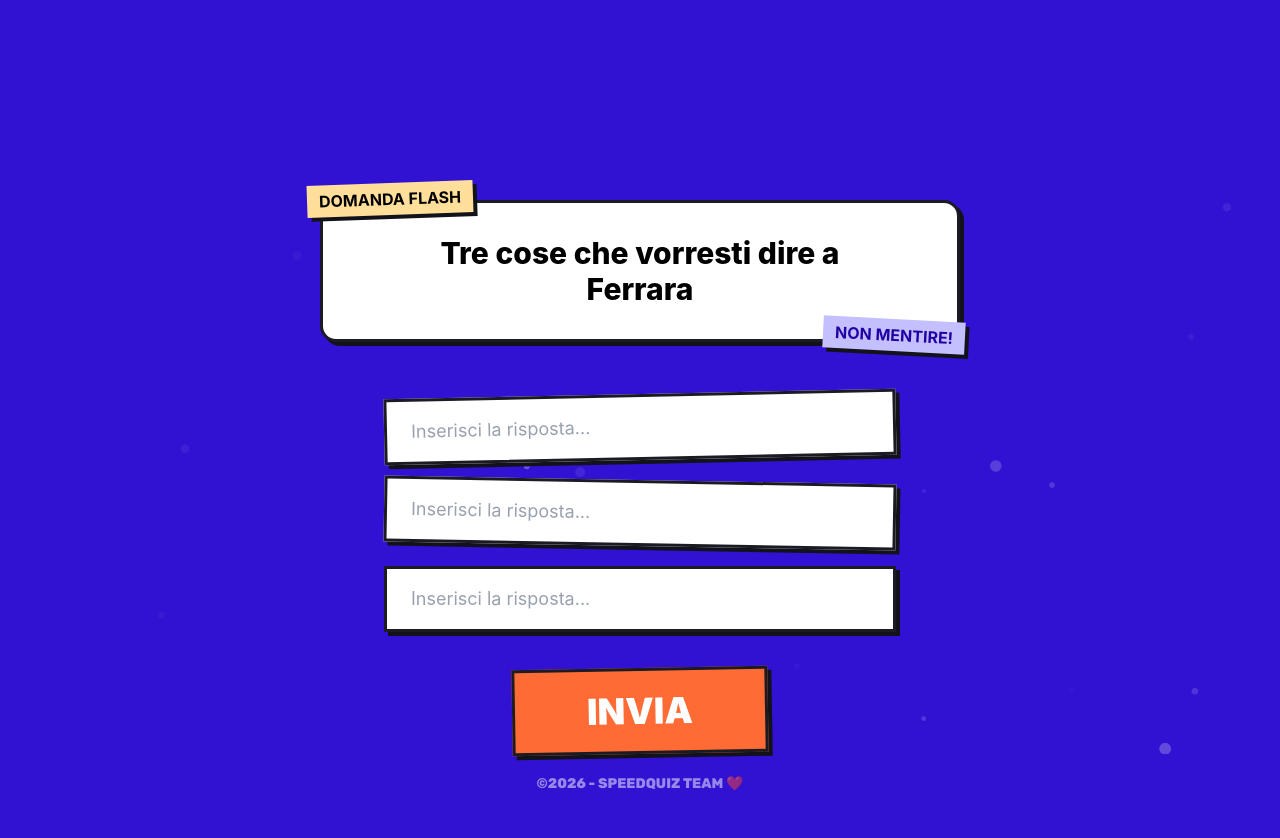
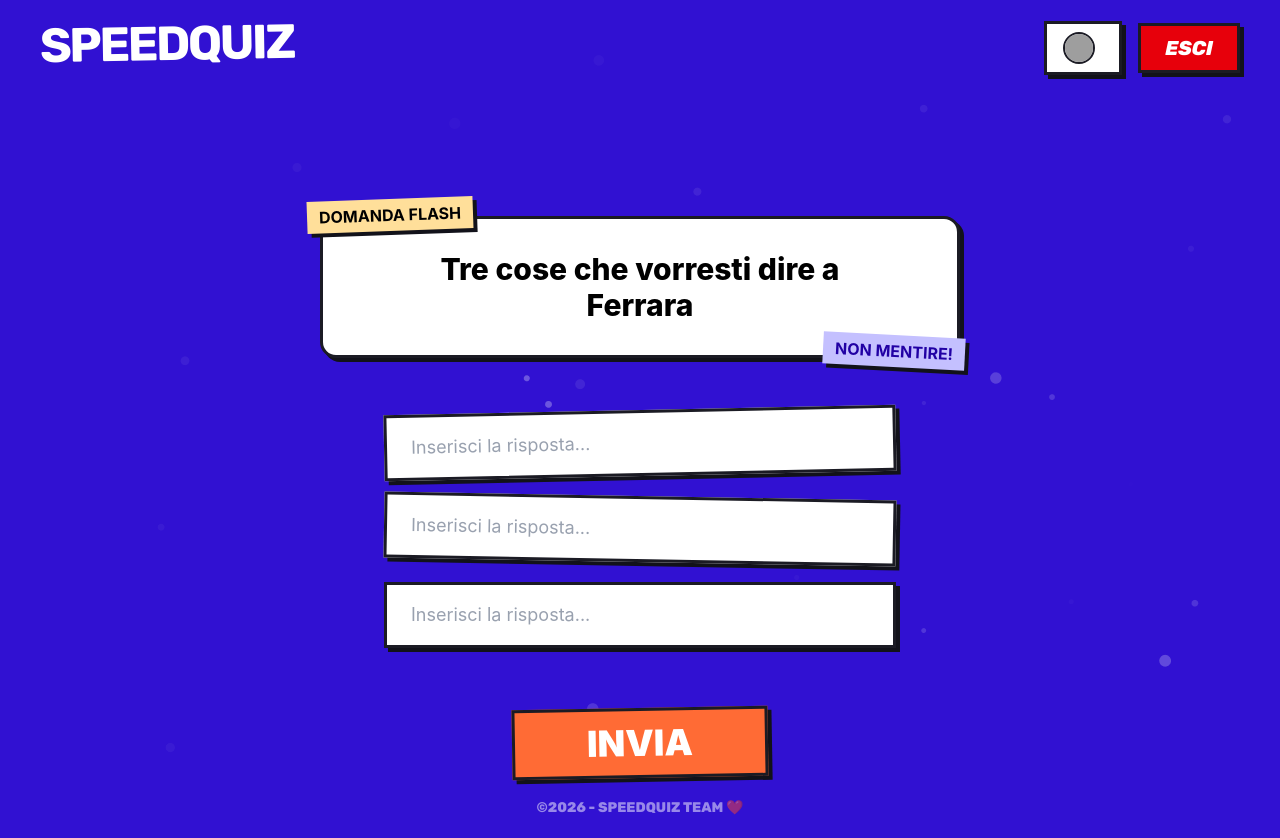
Before and after one commit to Jonnycp/SpeedQuiz, a React (Vite) app in the folder frontend/: page /question in a window 1280 px wide. Before the commit the page ends 814 px from the top, so only its background shows below. Built offline with nearby package versions, Linux system fonts and the light colour scheme; grey boxes are pictures that could not be loaded; some icons are missing.

Commit message:
fix layout auth-questions cards

```diff
--- a/frontend/src/components/AuthCard.jsx
+++ b/frontend/src/components/AuthCard.jsx
@@ -10,9 +10,9 @@ const AuthCard = ({isLogin}) => {
 
     return (
        <div className=" font-primary w-full flex flex-col my-10 md:my-20">
-            <div className="relative w-full max-w-md mx-auto">
-                <div className="absolute -top-6 left-4 z-10 bg-white border-3 border-neroNonNero shadow-buttons px-4 py-2">
-                   <h2 className="text-terziary font-extrabold text-2xl uppercase select-none">SPEEDQUIZ</h2>
+            <div className="relative w-full max-w-xl mx-auto mt-15">
+                <div className="absolute -top-6 left-4 z-10 bg-white border-3 border-neroNonNero shadow-buttons px-4 py-2 -rotate-2 ">
+                   <h2 className="text-terziary font-extrabold text-2xl uppercase select-none ">SPEEDQUIZ</h2>
             </div>
 
            <form className="w-full bg-white border-3 border-neroNonNero shadow-buttons px-10 py-10 flex flex-col gap-6">
--- a/frontend/src/components/QuestionCard.jsx
+++ b/frontend/src/components/QuestionCard.jsx
@@ -7,10 +7,10 @@ import GamePhase from "./GamePhase"
 const Question = () => {
 
     return(
-        <div className="flex flex-col items-center mt-30 md:mt-50 px-4 gap-6 w-full max-w-2xl mx-auto">
+        <div className="flex flex-col items-center mt-30 md:mt-30 px-4 gap-6 w-full max-w-2xl mx-auto">
             <div className="relative w-full bg-white shadow-buttons border-3 border-neroNonNero px-6 py-6 md:px-17 md:py-8 rounded-2xl select-none">
-                <h2 className="text-xl md:text-3xl font-extrabold text-center">Tre cose che vorresti dire a Ferrara </h2>
-                <p className="absolute uppercase -top-5 -left-4 bg-[#FFDF9A] shadow-buttons text-xs px-3 py-1 font-bold -rotate-2 select-none md:text-base">domanda flash</p>
+                <h2 className="text-2xl md:text-3xl font-extrabold text-center">Tre cose che vorresti dire a Ferrara </h2>
+                <p className="absolute uppercase -top-3 md:-top-5 -left-4 bg-[#FFDF9A] shadow-buttons text-xs px-3 py-1 font-bold -rotate-2 select-none md:text-base">domanda flash</p>
                 <p className="absolute uppercase -bottom-3 -right-2 bg-[#C4C0FF] shadow-buttons text-xs px-3 py-1 rotate-3 text-[#2100A4] font-bold select-none md:text-base">non mentire!</p>
             </div>
 
@@ -22,8 +22,8 @@ const Question = () => {
                     <input placeholder="Inserisci la risposta..." className="bg-white py-3 md:z-10"></input>
                 </div>
 
-                <div className="w-1/2 mx-auto mt-9">
-                    <ConfirmButton content="Invia" customClasses="w-full bg-primary text-white -rotate-1 py-4 md:py-5 text-xl md:text-4xl"/>
+                <div className="w-1/2 mx-auto mt-15">
+                    <ConfirmButton content="Invia" customClasses="w-full bg-primary text-white -rotate-1 py-4 md:py-3 text-3xl md:text-4xl"/>
                 </div>
 
             </form>
--- a/frontend/src/pages/Question.jsx
+++ b/frontend/src/pages/Question.jsx
@@ -5,6 +5,7 @@ const Question = () => {
 
     return(
         <>
+        <GamePhase/>
         <QuestionCard/>
         </>
 
```
